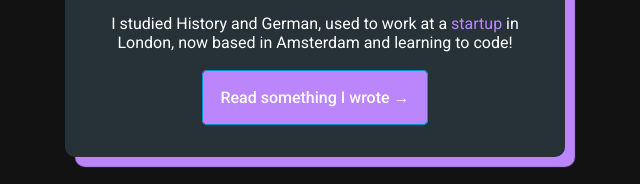
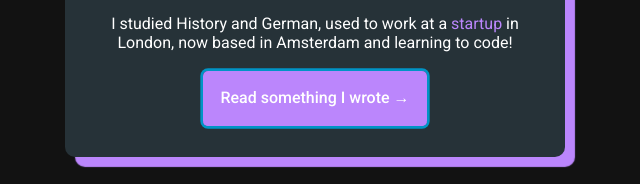
Before and after one commit to Alex-450/GH-Profile-Page, a plain HTML site: page index.html in a window 1280 px wide. In both pictures the pointer is over the link "Read something I wrote →". Shown: the part 337-521 px from the top of the page, 325-965 px from the left. Drawn offline with Linux system fonts and the light colour scheme.

Commit message:
button behaviour change

```diff
--- a/dark_mode.css
+++ b/dark_mode.css
@@ -62,7 +62,7 @@ a:hover {
 .button-purple:hover {
   text-decoration: none;
   padding: 17px;
-  border: 1px solid #0094C6;
+  box-shadow: 0 0 0 2pt #0094C6;
 }
 
 .image-circle {
```
Also changed, not shown: 1 other file.
